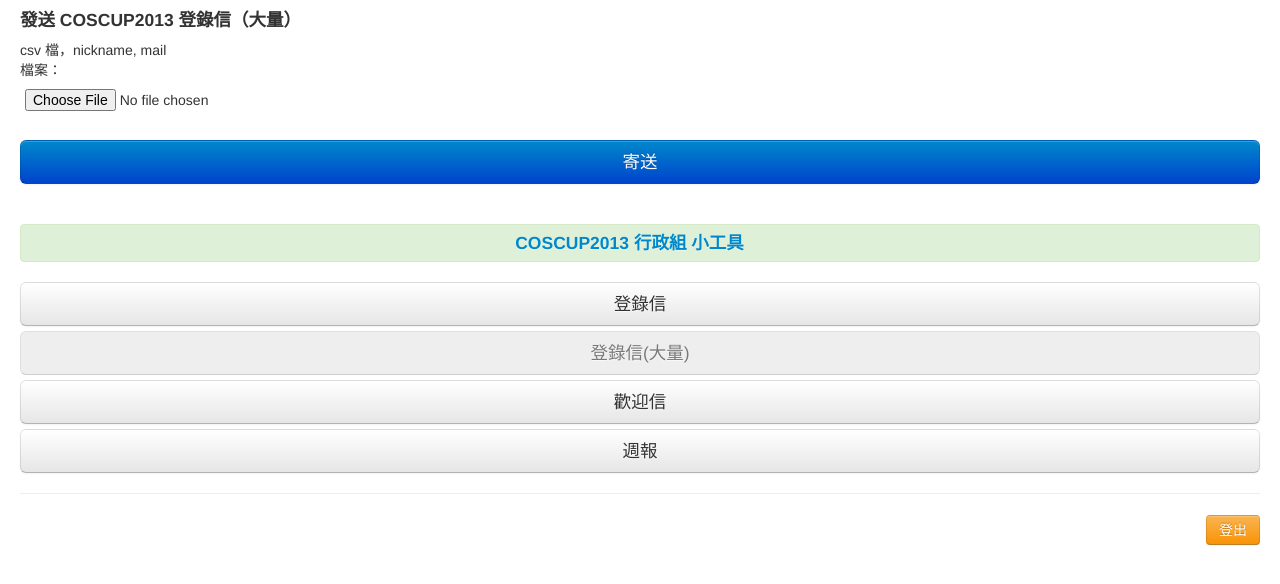
After one commit to toomore/COSCUP2013Secretary-Toolkit, a Flask app: page /send_all_first in a window 1280 px wide. The commit adds this page. Shown: the top 584 px of the page. Run offline with Flask 2, Linux system fonts and the light colour scheme; the visitor is signed in with stand-in values (Sample User, id 1).

Commit message:
Add send all first page.

```diff
--- a/app.py
+++ b/app.py
@@ -69,6 +69,19 @@
     else:
         return make_response(render_template('t_sendfirst.htm', title=title, send_first=1))
 
+@app.route("/send_all_first", methods=['POST', 'GET'])
+@login_required
+def send_all_first():
+    title = u'Send All People First'
+    if request.method == "POST":
+        f = request.files.get('file')
+        if f and allowed_file(f.filename):
+            t.template = t.env.get_template('./coscup_first.htm')
+            t.sendall(t.read_csv(f), t.send_first)
+            flash(u'寄送大量登錄信')
+        return redirect(url_for('send_all_first'))
+    else:
+        return make_response(render_template('t_sendallfirst.htm', title=title, send_all_first=1))
 
 @app.route("/send_weekly", methods=['POST', 'GET'])
 @login_required
--- a/templates/base.htm
+++ b/templates/base.htm
@@ -35,6 +35,7 @@
                         <h4><a href="/">COSCUP2013 行政組 小工具</a></h4>
                     </div>
                     <a class="btn btn-block btn-large{%if send_first %} disabled{%endif%}" href='{{url_for('send_first')}}'>登錄信</a>
+                    <a class="btn btn-block btn-large{%if send_all_first %} disabled{%endif%}" href='{{url_for('send_all_first')}}'>登錄信(大量)</a>
                     <a class="btn btn-block btn-large{%if send_welcome %} disabled{%endif%}" href='{{url_for('send_welcome')}}'>歡迎信</a>
                     <a class="btn btn-block btn-large{%if send_weekly %} disabled{%endif%}" href='{{url_for('send_weekly')}}'>週報</a>
                     <hr>
--- /dev/null
+++ b/templates/t_sendallfirst.htm
@@ -0,0 +1,17 @@
+{% extends "base.htm"%}
+{% block style %}
+<style>
+    input {
+        margin: 5px;
+    }
+</style>
+{% endblock %}
+{% block content%}
+<h4>發送 COSCUP2013 登錄信（大量）</h4>
+<form method="POST" enctype="multipart/form-data">
+    csv 檔，nickname, mail<br>
+    檔案：<input name="file" type="file" class="input-block-level">
+    <br>
+    <button type="submit" class="btn btn-large btn-block btn-primary">寄送</button>
+</form>
+{% endblock %}
```
Also changed, not shown: t.py (+8 -7 lines).
